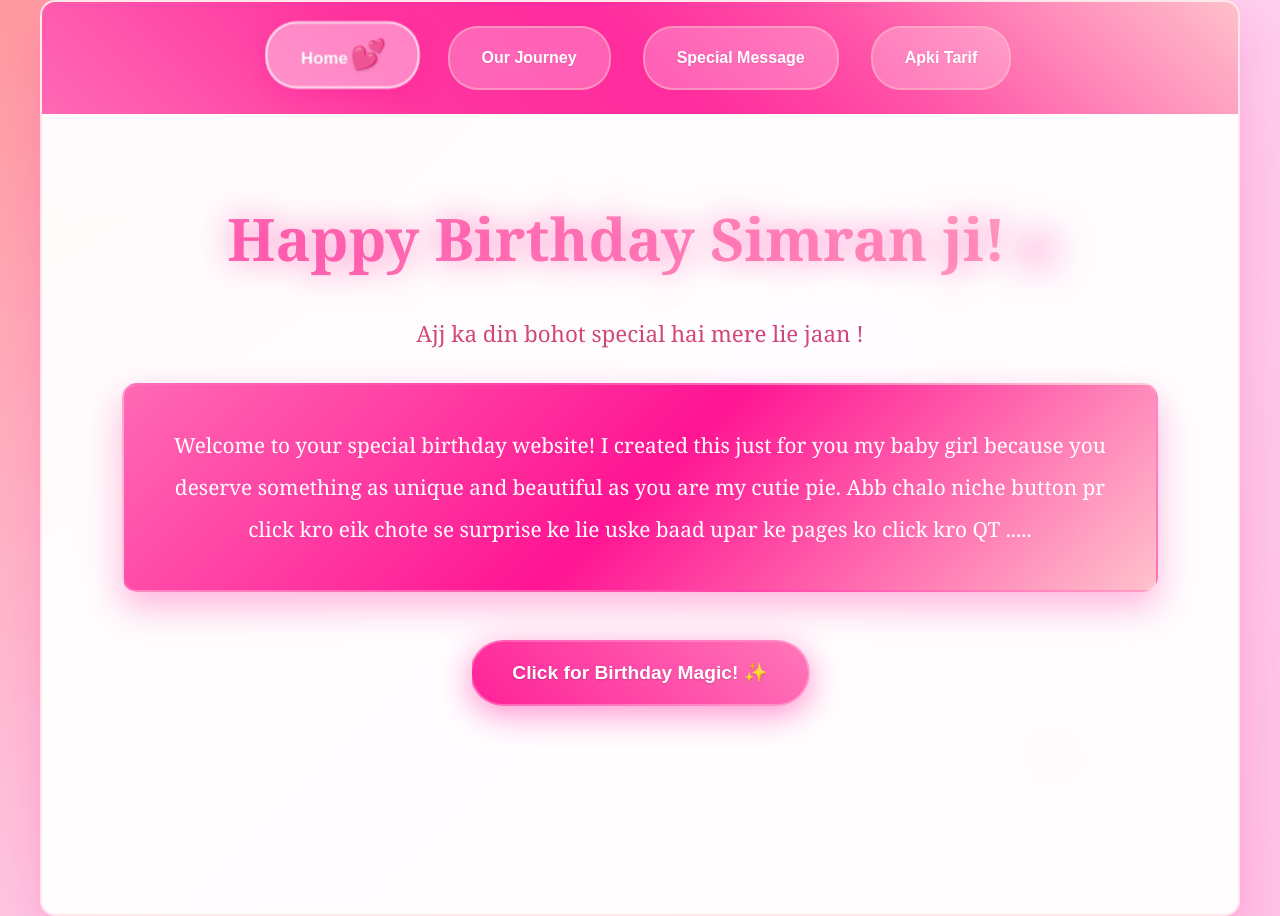
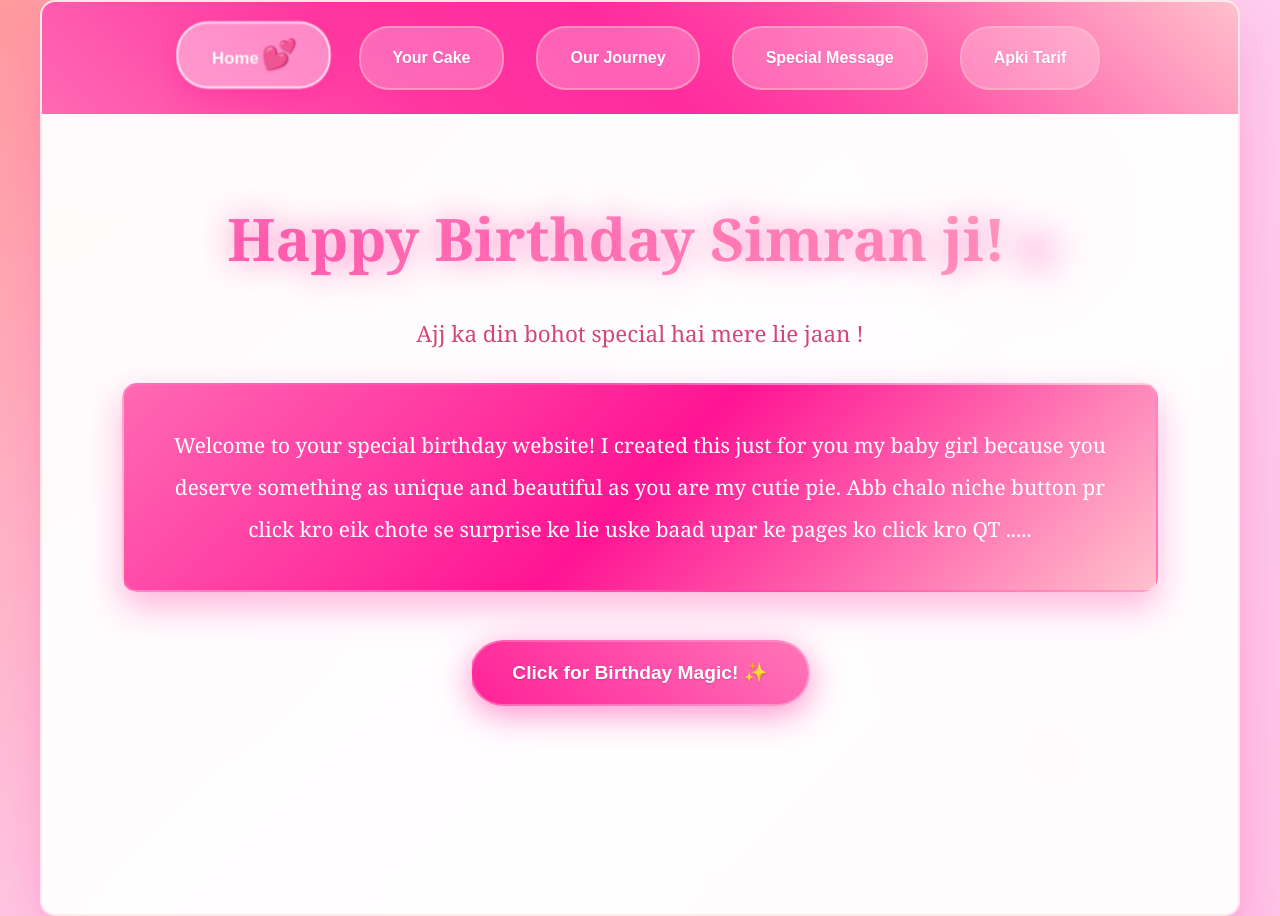
Before and after one commit to karansonimj2001/HappyBirthday, a plain HTML site: page index.html in a window 1280 px wide. Drawn offline with Linux system fonts and the light colour scheme.

Commit message:
Update index.html

```diff
--- a/index.html
+++ b/index.html
@@ -773,6 +773,7 @@ h2 {
     <div class="container">
         <nav class="nav">
             <button class="nav-btn active" onclick="showPage('home')">Home <span class="heart">💕</span></button>
+            <button class="nav-btn" onclick="location.href='cake.html'">Your Cake</button>
             <button class="nav-btn" onclick="showPage('timeline')">Our Journey</button>
             <!-- <button class="nav-btn" onclick="showPage('gallery')">Photo Gallery</button> -->
             <button class="nav-btn" onclick="showPage('message')">Special Message</button>
@@ -790,9 +791,10 @@ h2 {
                     <p>Welcome to your special birthday website! I created this just for you my baby girl because you deserve something as unique and beautiful as you are my cutie pie. Abb chalo niche button pr click kro eik chote se surprise ke lie uske baad upar ke pages ko click kro QT .....</p>
                 </div>
                 <button class="surprise-btn" onclick="createConfetti()">Click for Birthday Magic! ✨</button>
+
             </div>
-        </div>
 
+<!-- Birthday Cake Section - End -->
         <!-- Memories Page -->
         <div id="memories" class="page">
             <div class="content">
@@ -990,7 +992,9 @@ h2 {
                     <p>I LOVE YOU MORE THAN WORDS CAN SAY! 💕✨🎉</p>
                 </div>
             </div>
+
         </div>
+
     </div>
 
     <script>
```
